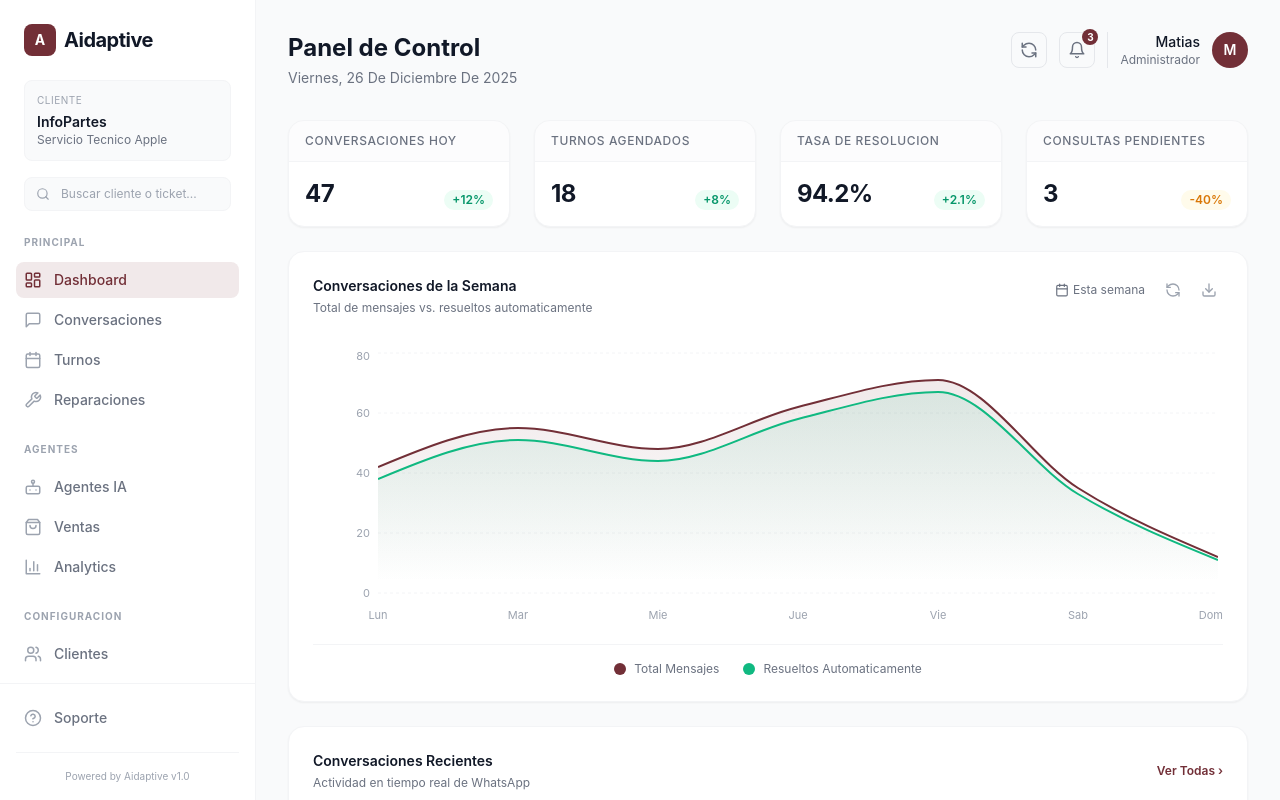
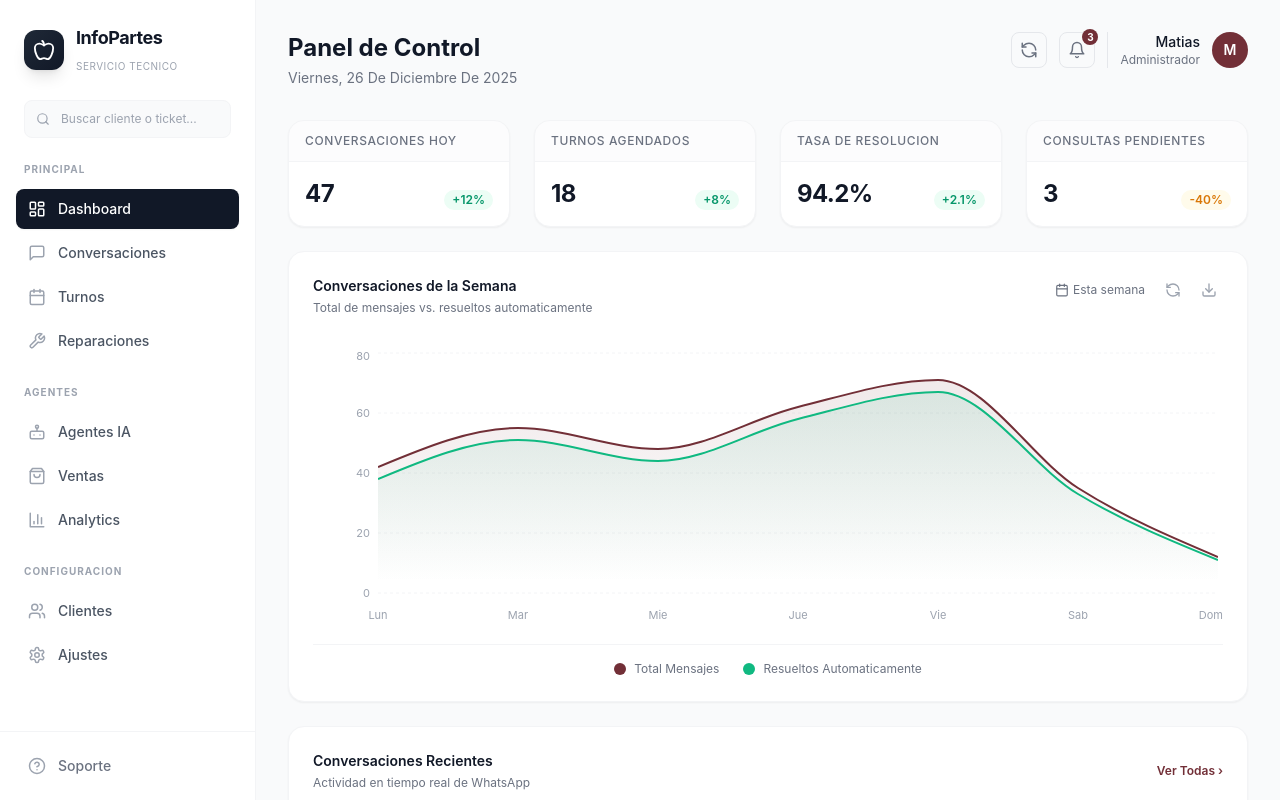
Before and after one commit to aidaptivecom-pixel/aidaptive-dashboard, a React (Vite) app: page / in a window 1280 px wide. Shown: the top 800 px of the page. Built offline with nearby package versions, Linux system fonts and the light colour scheme.

Commit message:
rebrand: InfoPartes - remove Aidaptive branding

```diff
--- a/src/components/Layout/Sidebar.tsx
+++ b/src/components/Layout/Sidebar.tsx
@@ -1,38 +1,35 @@
-import React from 'react';
 import { NAVIGATION_ITEMS, BOTTOM_NAV } from '../../constants';
-import { Search } from 'lucide-react';
+import { Search, Apple } from 'lucide-react';
 
-export const Sidebar: React.FC = () => {
+export const Sidebar = () => {
   return (
     <aside className="w-64 border-r border-gray-100 bg-white h-screen fixed left-0 top-0 flex flex-col z-20">
-      <div className="p-6 flex items-center justify-between">
-        <div className="flex items-center gap-2">
-          <div className="w-8 h-8 bg-[#722F37] rounded-lg flex items-center justify-center">
-             <span className="text-white font-bold text-sm">A</span>
+      {/* Brand - InfoPartes */}
+      <div className="p-6">
+        <div className="flex items-center gap-3">
+          <div className="w-10 h-10 bg-gradient-to-br from-gray-800 to-gray-900 rounded-xl flex items-center justify-center shadow-lg">
+            <Apple className="text-white" size={22} />
           </div>
-          <span className="font-bold text-xl text-gray-900 tracking-tight">Aidaptive</span>
+          <div>
+            <span className="font-bold text-lg text-gray-900 tracking-tight block">InfoPartes</span>
+            <span className="text-[10px] text-gray-400 uppercase tracking-wider">Servicio Tecnico</span>
+          </div>
         </div>
       </div>
 
-      <div className="px-6 mb-4">
-        <div className="bg-gray-50 rounded-lg p-3 border border-gray-100">
-          <p className="text-[10px] text-gray-400 uppercase tracking-wider mb-1">Cliente</p>
-          <p className="text-sm font-semibold text-gray-900">InfoPartes</p>
-          <p className="text-xs text-gray-500">Servicio Tecnico Apple</p>
-        </div>
-      </div>
-
+      {/* Search */}
       <div className="px-6 mb-6">
         <div className="relative group">
           <Search className="absolute left-3 top-1/2 -translate-y-1/2 text-gray-400" size={14} />
           <input
             type="text"
             placeholder="Buscar cliente o ticket..."
-            className="w-full bg-gray-50 border border-gray-100 rounded-lg pl-9 pr-4 py-2 text-xs focus:outline-none focus:ring-1 focus:ring-[#722F37] transition-all"
+            className="w-full bg-gray-50 border border-gray-100 rounded-lg pl-9 pr-4 py-2.5 text-xs focus:outline-none focus:ring-2 focus:ring-gray-900/10 transition-all"
           />
         </div>
       </div>
 
+      {/* Navigation Groups */}
       <nav className="flex-1 px-4 space-y-6 overflow-y-auto pb-8">
         {NAVIGATION_ITEMS.map((group) => (
           <div key={group.group}>
@@ -42,13 +39,13 @@ export const Sidebar: React.FC = () => {
                 <li key={item.label}>
                   <a
                     href={item.path}
-                    className={`flex items-center gap-3 px-2 py-2 rounded-lg text-sm font-medium transition-colors ${
+                    className={`flex items-center gap-3 px-3 py-2.5 rounded-lg text-sm font-medium transition-all ${
                       item.active
-                        ? 'bg-[#722F37]/10 text-[#722F37]'
-                        : 'text-gray-500 hover:bg-gray-50 hover:text-gray-900'
+                        ? 'bg-gray-900 text-white shadow-sm'
+                        : 'text-gray-600 hover:bg-gray-50 hover:text-gray-900'
                     }`}
                   >
-                    <span className={item.active ? 'text-[#722F37]' : 'text-gray-400'}>
+                    <span className={item.active ? 'text-white' : 'text-gray-400'}>
                       {item.icon}
                     </span>
                     {item.label}
@@ -60,20 +57,18 @@ export const Sidebar: React.FC = () => {
         ))}
       </nav>
 
+      {/* Footer Nav */}
       <div className="p-4 border-t border-gray-100">
         <ul className="space-y-1">
           {BOTTOM_NAV.map((item) => (
             <li key={item.label}>
-              <a href={item.path} className="flex items-center gap-3 px-2 py-2 rounded-lg text-sm font-medium text-gray-500 hover:bg-gray-50 hover:text-gray-900 transition-colors">
+              <a href={item.path} className="flex items-center gap-3 px-3 py-2 rounded-lg text-sm font-medium text-gray-500 hover:bg-gray-50 hover:text-gray-900 transition-colors">
                 <span className="text-gray-400">{item.icon}</span>
                 {item.label}
               </a>
             </li>
           ))}
         </ul>
-        <div className="mt-4 pt-4 border-t border-gray-100">
-          <p className="text-[10px] text-gray-400 text-center">Powered by Aidaptive v1.0</p>
-        </div>
       </div>
     </aside>
   );
```
